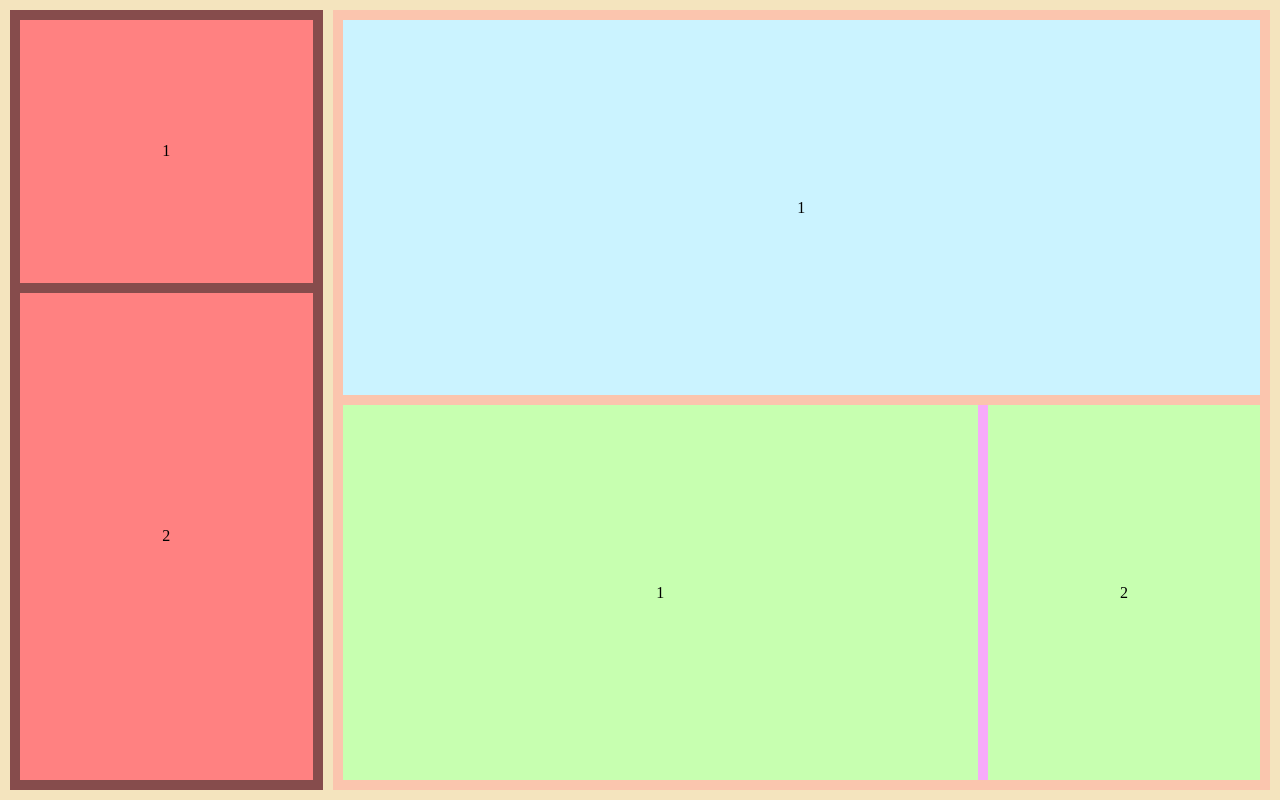
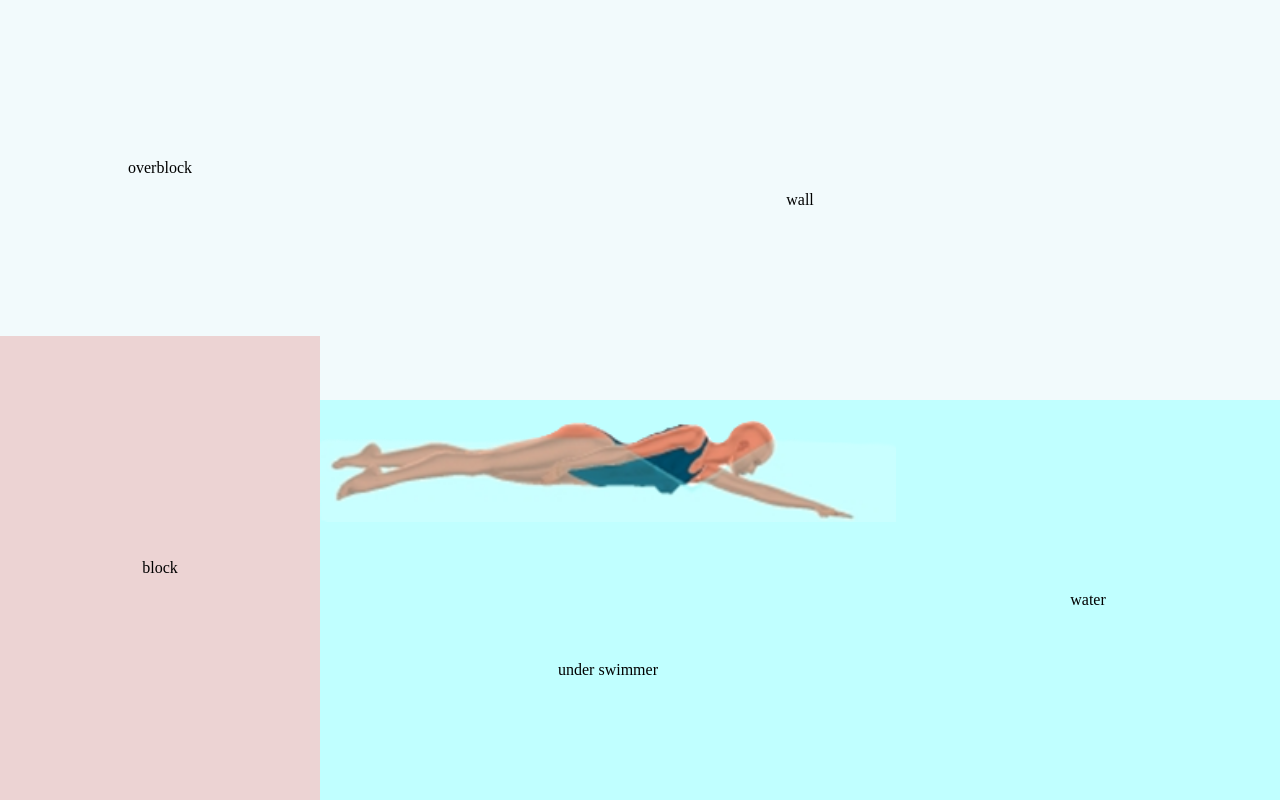
Before and after one commit to leahjmoz/Homepage-Handmade-Web, a plain HTML site: page structure/index.html in a window 1280 px wide. Drawn offline with Linux system fonts and the light colour scheme.

Commit message:
page1 with image

```diff
--- a/structure - Copy/main.css
+++ b/structure - Copy/main.css
@@ -15,8 +15,8 @@ body{
     height:100vh;
     display:flex;
     flex-direction:row;
-    padding:10px;
-    gap:10px;
+    /* padding:10px; */
+    /* gap:10px; */
 }
 
 .left{
@@ -25,8 +25,8 @@ body{
     display:flex;
     flex-direction:column;
     justify-content:space-between;
-    gap:10px;
-    padding:10px;
+    /* gap:10px; */
+    /* padding:10px; */
 }
 
 .left-thick{
@@ -50,8 +50,8 @@ body{
     width:75%;
     display:flex;
     flex-direction:column;
-    gap:10px;
-    padding:10px;
+    /* gap:10px; */
+    /* padding:10px; */
 }
 
 .top{
@@ -67,20 +67,41 @@ body{
     background:#f7abfa;
     height:50%;
     display:flex;
-    gap:10px;
+    /* gap:10px; */
 }
 
 .right-wide{
-    background:#c7ffb0;
-    width:70%;
+    background:#6ee83e;
+    width:60%;
     display:flex;
+    flex-direction:column;
+    justify-content:center;
+    align-items:center;
+}
+
+.swimmer{
+    background:#47e608;
+    width:100%;
+    height:35%;
+    display:flex;
+    flex-direction:column;
+    justify-content:center;
+    align-items:center;
+}
+
+.under-swimmer{
+    background:#b0bdff;
+    width:100%;
+    height:65%;
+    display:flex;
+    flex-direction:column;
     justify-content:center;
     align-items:center;
 }
 
 .right-thin{
     background:#c7ffb0;
-    width:30%;
+    width:40%;
     display:flex;
     justify-content:center;
     align-items:center;
--- a/structure/index.html
+++ b/structure/index.html
@@ -8,16 +8,21 @@
     <body>
         <div class="container">
             <div class="left">
-                <div class="left-thin">1</div>
-                <div class="left-thick">2</div>
+                <div class="left-thin">overblock</div>
+                <div class="left-thick">block</div>
             </div>
 
             <div class="right">
-                <div class="top">1</div>
+                <div class="top">wall</div>
 
                 <div class="bottom">
-                    <div class="right-wide">1</div>
-                    <div class="right-thin">2</div>
+                    <div class="right-wide">
+                        <div class="swimmer"><img src="images/pose1.png" alt=""></div>
+                        <div class="under-swimmer">under swimmer</div>
+                    </div>
+
+                    <div class="right-thin">water</div>
+
                 </div>
             </div>
         </div>
--- a/structure/main.css
+++ b/structure/main.css
@@ -15,8 +15,8 @@ body{
     height:100vh;
     display:flex;
     flex-direction:row;
-    padding:10px;
-    gap:10px;
+    /* padding:10px; */
+    /* gap:10px; */
 }
 
 .left{
@@ -25,21 +25,21 @@ body{
     display:flex;
     flex-direction:column;
     justify-content:space-between;
-    gap:10px;
-    padding:10px;
+    /* gap:10px; */
+    /* padding:10px; */
 }
 
 .left-thick{
-    background:#ff8181;
-    height:65%;
+    background:#ecd3d3;
+    height:58%;
     display:flex;
     justify-content:center;
     align-items:center;
 }
 
 .left-thin{
-    background:#ff8181;
-    height:35%;
+    background:#f2fafc;
+    height:42%;
     display:flex;
     justify-content:center;
     align-items:center;
@@ -50,12 +50,12 @@ body{
     width:75%;
     display:flex;
     flex-direction:column;
-    gap:10px;
-    padding:10px;
+    /* gap:10px; */
+    /* padding:10px; */
 }
 
 .top{
-    background:#cbf3ff;
+    background:#f2fafc;
     height:50%;
     width:100%;
     display:flex;
@@ -67,21 +67,47 @@ body{
     background:#f7abfa;
     height:50%;
     display:flex;
-    gap:10px;
+    /* gap:10px; */
 }
 
 .right-wide{
-    background:#c7ffb0;
-    width:70%;
+    background:#6ee83e;
+    width:60%;
+    display:flex;
+    flex-direction:column;
+    justify-content:center;
+    align-items:center;
+}
+
+.swimmer{
+    background:rgb(192, 255, 255);
+    width:100%;
+    height:35%;
+    display:flex;
+    flex-direction:column;
+    justify-content:center;
+    align-items:center;
+}
+
+.under-swimmer{
+    background:rgb(192, 255, 255);
+    width:100%;
+    height:65%;
+    display:flex;
+    flex-direction:column;
+    justify-content:center;
+    align-items:center;
+}
+
+.right-thin{
+    background:rgb(192, 255, 255);
+    width:40%;
     display:flex;
     justify-content:center;
     align-items:center;
 }
 
-.right-thin{
-    background:#c7ffb0;
-    width:30%;
-    display:flex;
-    justify-content:center;
-    align-items:center;
+img{
+    object-fit: cover;
+    width: 100%;
 }
```
Also changed, not shown: structure - Copy/index.html (+10 -5 lines), structure/images/pose1.png (added).
